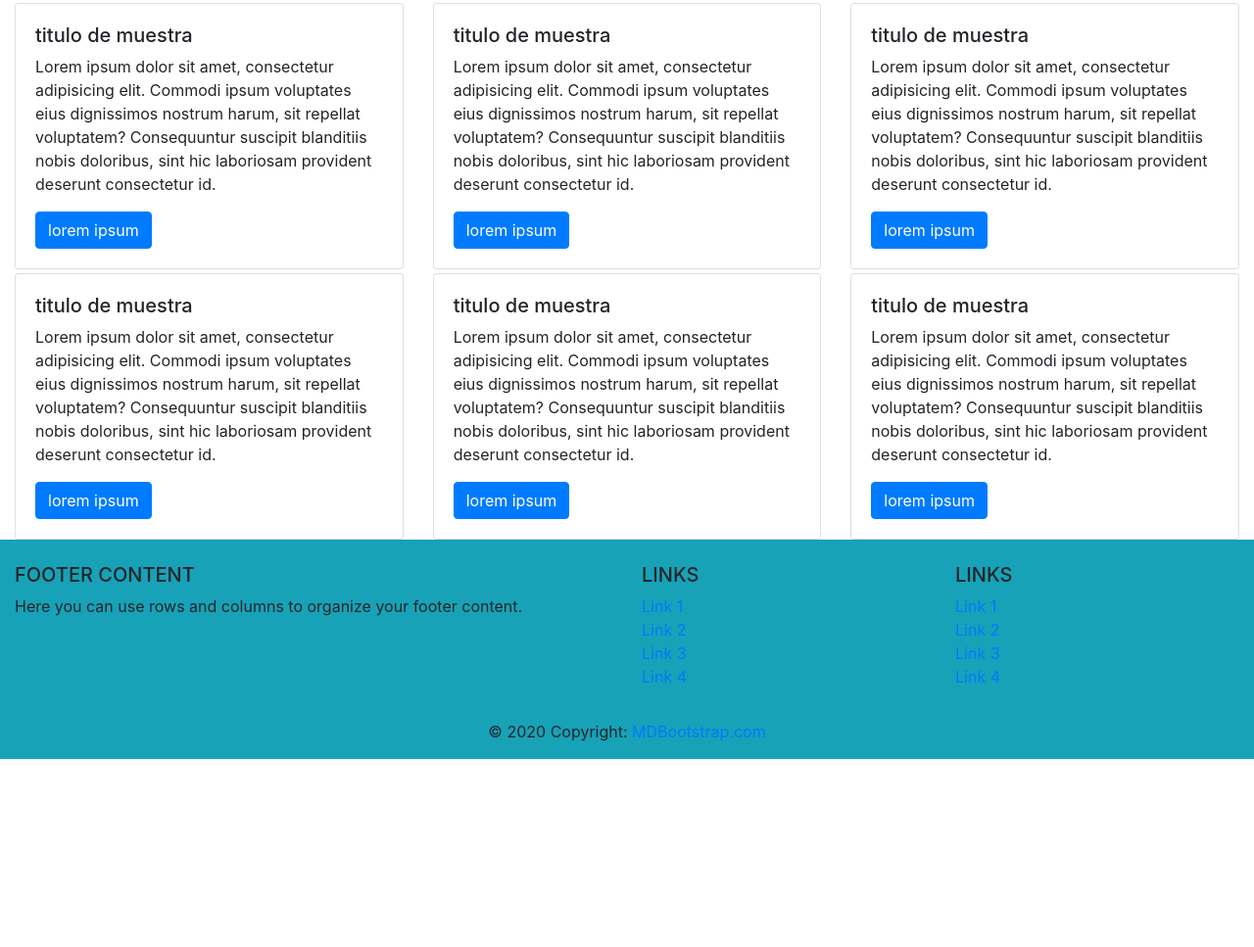
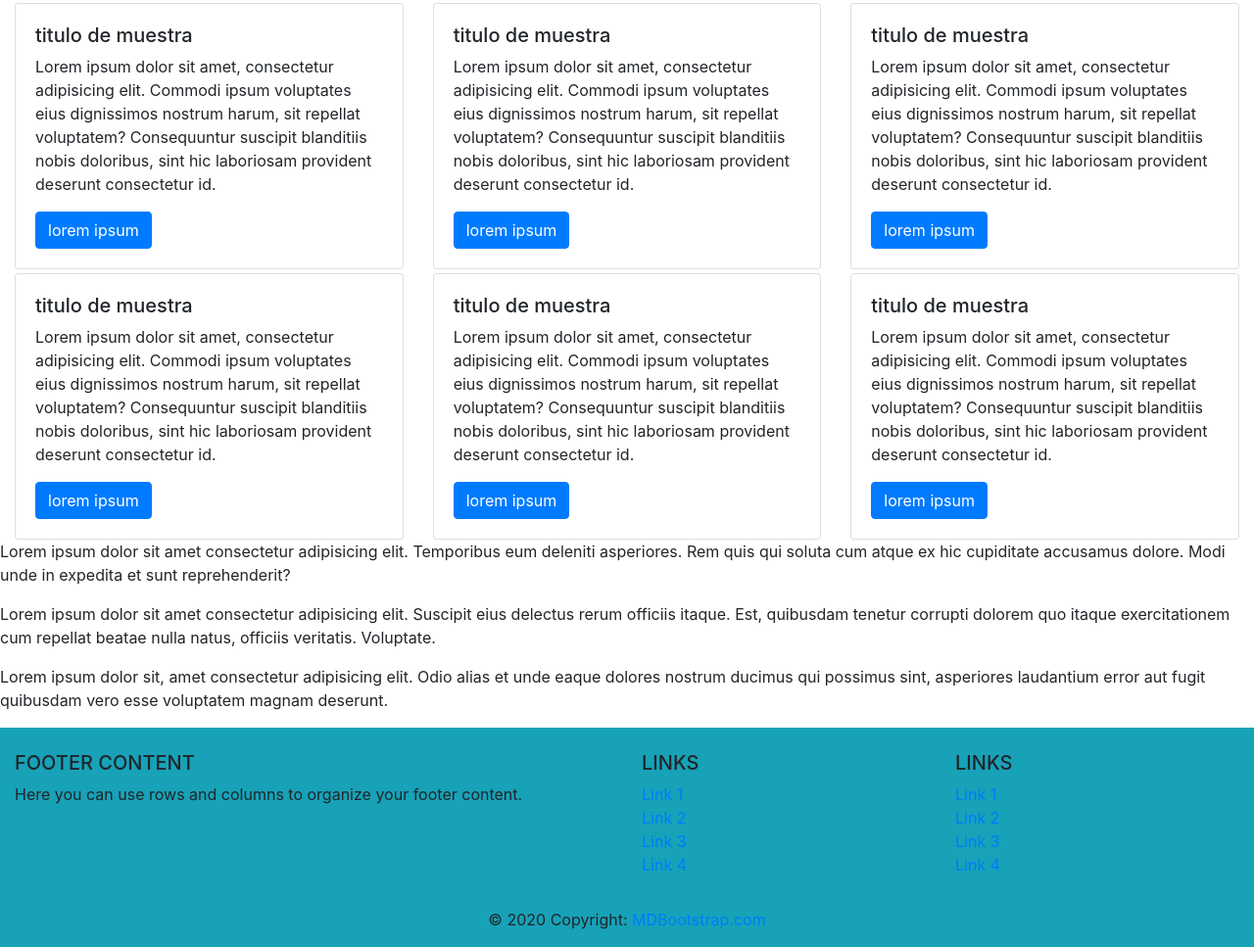
Before and after one commit to cristiancasas1698/curso-de-git, a plain HTML site: page index.html in a window 1280 px wide. Shown: the part 416-1383 px from the top of the page at 98% size. Before the commit the page ends 1191 px from the top, so only its background shows below. Drawn offline with nearby package versions, Linux system fonts and the light colour scheme; files whose address does not match are found by name.

Commit message:
guardando cambios 1

```diff
--- a/index.html
+++ b/index.html
@@ -143,6 +143,12 @@
     </div>
   </div>
 </div>
+<p>Lorem ipsum dolor sit amet consectetur adipisicing elit. Temporibus eum deleniti
+  asperiores. Rem quis qui soluta cum atque ex hic cupiditate accusamus dolore. Modi unde in expedita et sunt reprehenderit?</p>
+  <p>Lorem ipsum dolor sit amet consectetur adipisicing elit. Suscipit eius delectus rerum officiis itaque. Est, quibusdam
+    tenetur corrupti dolorem quo itaque exercitationem cum repellat beatae nulla natus, officiis veritatis. Voluptate.</p>
+  <p>Lorem ipsum dolor sit, amet consectetur adipisicing elit. Odio alias et unde eaque dolores nostrum ducimus qui possimus
+     sint, asperiores laudantium error aut fugit quibusdam vero esse voluptatem magnam deserunt.</p>
 
 <!-- Footer -->
 <footer class="page-footer font-small blue pt-4 bg-info">
```
